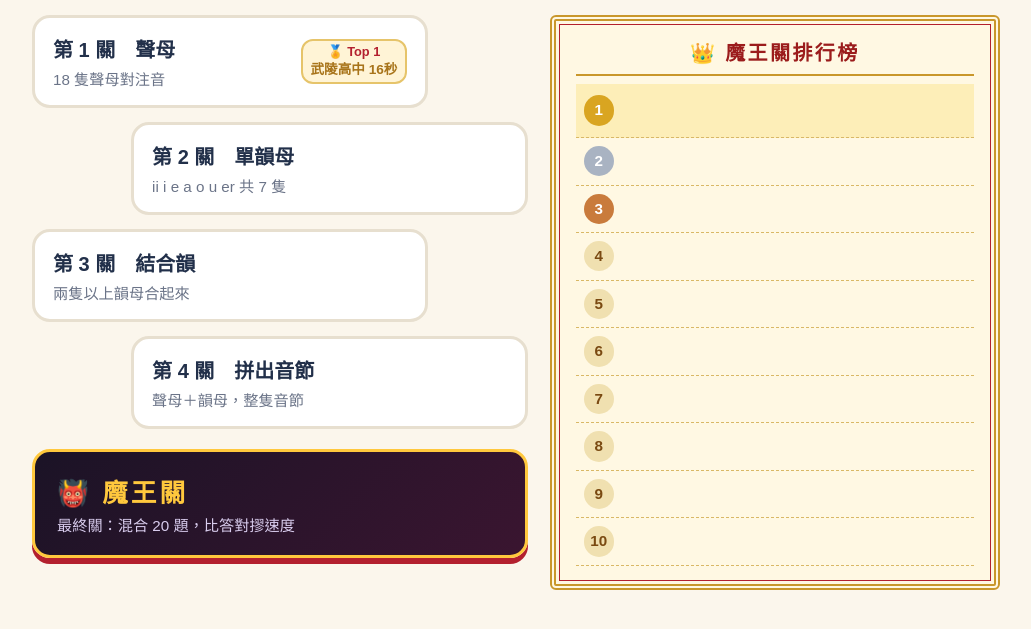
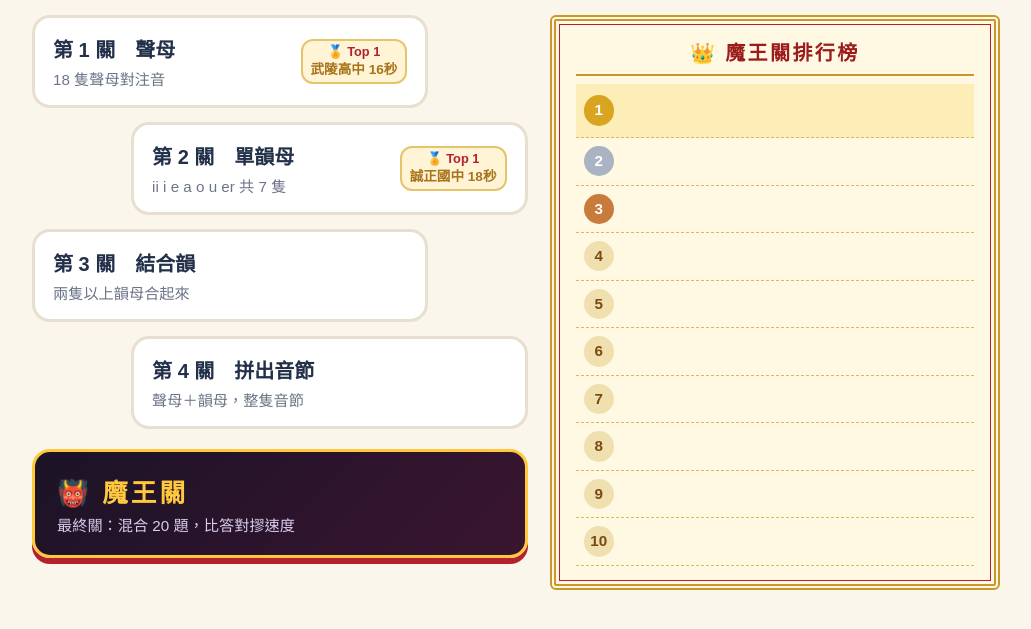
Before and after one commit to v61230-whaler/hakka-pinyin, a plain HTML site: page index.html in a window 1280 px wide. Shown: the part 213-842 px from the top of the page, without its empty margins (124-1155 px from the left). Drawn offline with Linux system fonts and the light colour scheme; no server answers.

Commit message:
Add files via upload

```diff
--- a/index.html
+++ b/index.html
@@ -178,7 +178,7 @@ const 提示 = {
   "rh":"rh 對 ㄖ。", "b":"b 對 ㄅ（毋係 ㄆ）。", "p":"p 對 ㄆ。", "d":"d 對 ㄉ（毋係 ㄊ）。", "t":"t 對 ㄊ。", "g":"g 對 ㄍ（毋係 ㄎ）。", "k":"k 對 ㄎ。",
 };
 // Top 1 紀錄(教師課後提供數據,Claude 更新後重新上傳)。格式:關卡id:{校:"學校名", 秒:數字}。沒資料的關不顯示。
-const 班紀錄 = { "聲母":{校:"武陵高中", 秒:16} };
+const 班紀錄 = { "聲母":{校:"武陵高中", 秒:16}, "單韻母":{校:"誠正國中", 秒:18} };
 const 記錄鍵 = "拼音注音闖關-最佳";
 // 挑戰關全班排行榜:存在教師的 Google 試算表(Apps Script 網頁應用程式網址)。空字串時不顯示排行榜。
 const 排行榜網址 = "https://script.google.com/macros/s/AKfycbzPdUYTCwEZYKd_ZxNAhWHmdM24_DcMve3k2eZjr4PTJ6r893IKSijvcBDBkVjplm2yWA/exec";
```
